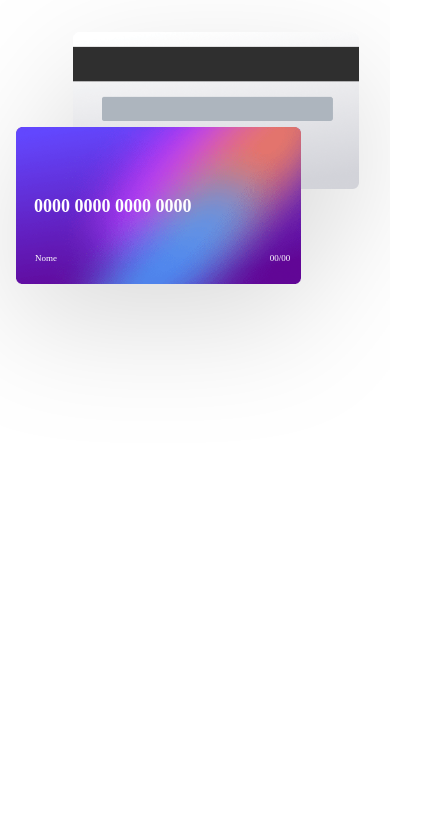
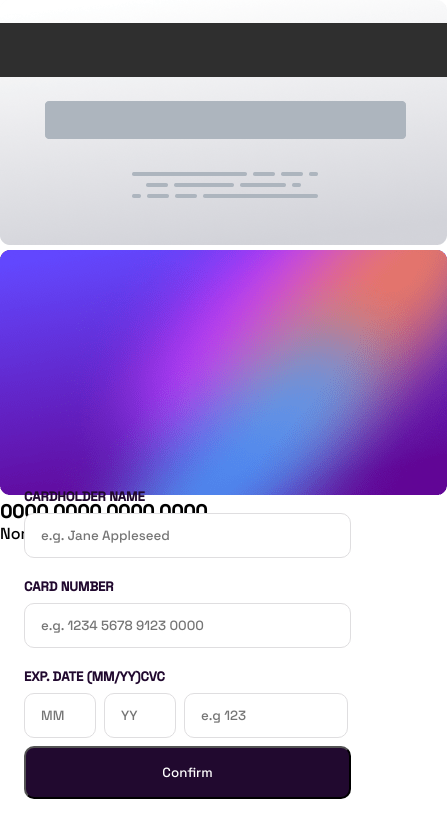
Before and after one commit to barbosagustav/interactive-card, a React (Vite) app: page / in a window 390 px wide. Shown: the top 838 px of the page, 447 px wide, since content can reach past the window. Built offline with nearby package versions, Linux system fonts and the light colour scheme.

Commit message:
estilização mobile completa

```diff
--- /dev/null
+++ b/src/App.css
@@ -0,0 +1,7 @@
+@import url('https://fonts.googleapis.com/css2?family=Space+Grotesk:wght@500&display=swap');
+
+* {
+    font-family: 'Space Grotesk', sans-serif;
+    margin: 0px;
+    padding: 0px;
+}
--- a/src/App.jsx
+++ b/src/App.jsx
@@ -1,9 +1,12 @@
 import Cards from "./components/Cards"
+import './App.css';
+import Formulario from "./components/Fromulario";
 
 function App() {
   return (
     <>
     < Cards />
+    < Formulario />
     </>
   )
 }
--- a/src/components/Cards/cards.css
+++ b/src/components/Cards/cards.css
@@ -1,3 +1,12 @@
+@media (max-width: 376px) {
+
+    .container {
+        margin: 0;
+        width: 100%;
+        height: 240px;
+        background-image: url(../../images/bg-main-mobile.png);
+      }
+
     .cards {
         color: white;
         position: absolute;
@@ -115,3 +124,4 @@ button {
         background-color: #21092F;
         border-radius: 10px;
     }
+}
--- a/src/components/Cards/index.jsx
+++ b/src/components/Cards/index.jsx
@@ -2,6 +2,9 @@ import './cards.css'
 
 const Cards = () => {
     return (
+        <>
+        <div className="container">
+        </div>
         <div className="cards">
             <div className="card-back">
                 <img src="./src/images/bg-card-back.png" alt="Card Back" />
@@ -15,6 +18,7 @@ const Cards = () => {
                 </div>
             </div>
         </div>
+        </>
     )
 }
 
--- /dev/null
+++ b/src/components/Fromulario/Formulario.css
@@ -0,0 +1,61 @@
+.form {
+    position: absolute;
+    bottom: 45px;
+    left: 24px;
+    width: 327px;
+  }
+
+  .form h3 {
+    color: #21092F;
+    font-size: 13px;
+  }
+
+  .form input {
+    padding-left: 16px;
+    box-sizing: border-box;
+    margin: 8px 0px 20px 0px;
+    height: 45px;
+    width: 327px;
+    border-radius: 10px;
+    border: solid 1px #DFDEE0;
+    border-radius: 10px;
+
+  }
+
+  .container-dois {
+    display: flex;
+  }
+
+  .display-flex {
+    display: flex;
+  }
+
+  .container-dois :nth-child(1) {
+    box-sizing: border-box;
+    margin: 8px 8px 8px 0px;
+    height: 45px;
+    margin-right: 8px;
+    width: 72px;
+  }
+
+  .container-dois :nth-child(2) {
+    box-sizing: border-box;
+    margin: 8px 8px 8px 0px;
+    height: 45px;
+    width: 72px;
+  }
+
+  .container-dois :nth-child(3) {
+    box-sizing: border-box;
+    margin: 8px 8px 8px 0px;
+    height: 45px;
+    width: 164px;
+  }
+
+  button {
+    color: white;
+    width: 327px;
+    height: 53px;
+    background-color: #21092F;
+    border-radius: 10px;
+  }
--- /dev/null
+++ b/src/components/Fromulario/index.jsx
@@ -0,0 +1,29 @@
+import './Formulario.css'
+
+const Formulario = () => {
+    return (
+        <>
+        <div className="form">
+      <form>
+        <h3>CARDHOLDER NAME</h3>
+        <input placeholder="e.g. Jane Appleseed" type="text" />
+        <h3>CARD NUMBER</h3>
+        <input placeholder="e.g. 1234 5678 9123 0000" type="number" />
+        <div className="display-flex">
+          <h3>EXP. DATE (MM/YY)</h3>
+          <h3>CVC</h3>
+        </div>
+        <div className="container-dois">
+          <input placeholder="MM" type="number" />
+          <input placeholder="YY" type="number" />
+          <input placeholder="e.g 123" type="number" />
+        </div>
+        <button>Confirm</button>
+      </form>
+    </div>
+
+        </>
+    )
+}
+
+export default Formulario
--- /dev/null
+++ b/src/fonts/fonts.css
@@ -0,0 +1 @@
+@import url('https://fonts.googleapis.com/css2?family=Space+Grotesk:wght@500&display=swap');
```
Lines whose indentation alone changed are shown as unchanged.
